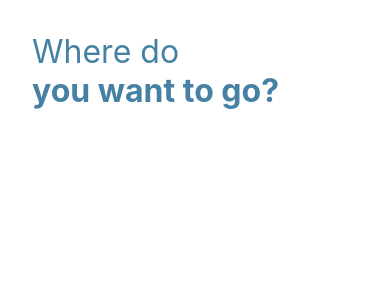
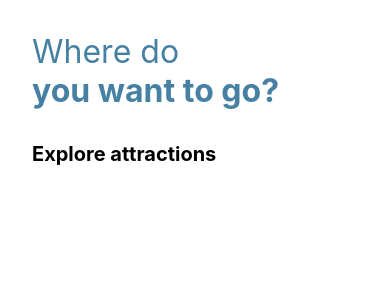
Before and after one commit to avijeetpandey/Pin, a React Native app: screen / in a window 390 px wide. Shown: the top 300 px of the page. Built offline with nearby package versions, Linux system fonts and the light colour scheme.

Commit message:
Add: Heading component

```diff
--- /dev/null
+++ b/src/components/Heading/heading.types.ts
@@ -0,0 +1,3 @@
+export type HeadingProps = {
+  text: string;
+};
--- /dev/null
+++ b/src/components/Heading/index.tsx
@@ -0,0 +1,7 @@
+import { Text } from "react-native";
+import { HeadingProps } from "./heading.types";
+import styles from "./style";
+
+export function Heading({ text }: HeadingProps) {
+  return <Text style={styles.heading}>{text}</Text>;
+}
--- /dev/null
+++ b/src/components/Heading/style.ts
@@ -0,0 +1,12 @@
+import { StyleSheet } from "react-native";
+
+const styles = StyleSheet.create({
+  heading: {
+    fontSize: 20,
+    color: "#000000",
+    marginVertical: 32,
+    fontWeight: "bold",
+  },
+});
+
+export default styles;
--- a/src/screens/Home/index.tsx
+++ b/src/screens/Home/index.tsx
@@ -2,12 +2,16 @@ import { View } from "react-native";
 import Title from "../../components/Title";
 import styles from "./style";
 import { memo } from "react";
+import { Heading } from "../../components/Heading";
+import { CONSTANTS } from "../../utils/constants";
 
 function Home() {
   return (
     <View style={styles.container}>
-      <Title text="Where do" isSubtitle />
-      <Title text="you want to go?" />
+      <Title text={CONSTANTS.mainTitle.subtitle} isSubtitle />
+      <Title text={CONSTANTS.mainTitle.title} />
+
+      <Heading text={CONSTANTS.heading} />
     </View>
   );
 }
--- /dev/null
+++ b/src/utils/constants.ts
@@ -0,0 +1,7 @@
+export const CONSTANTS = {
+  mainTitle: {
+    title: "you want to go?",
+    subtitle: "Where do",
+  },
+  heading: "Explore attractions",
+};
```
